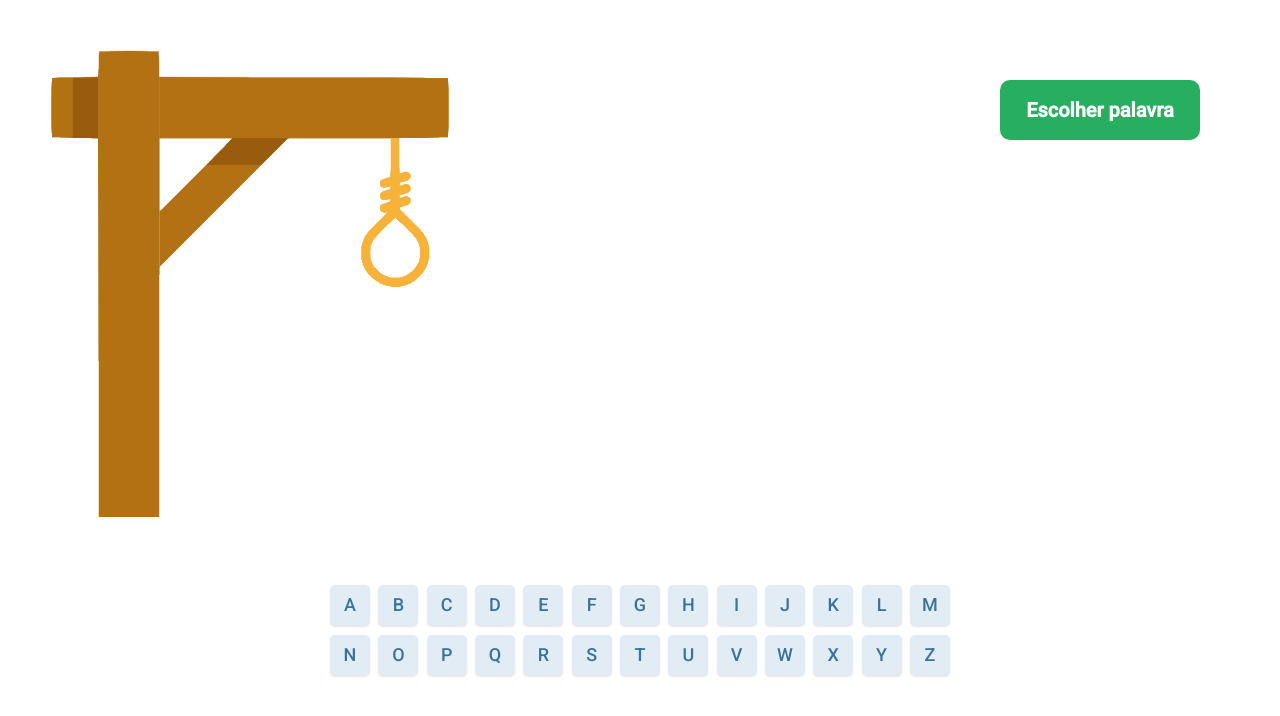
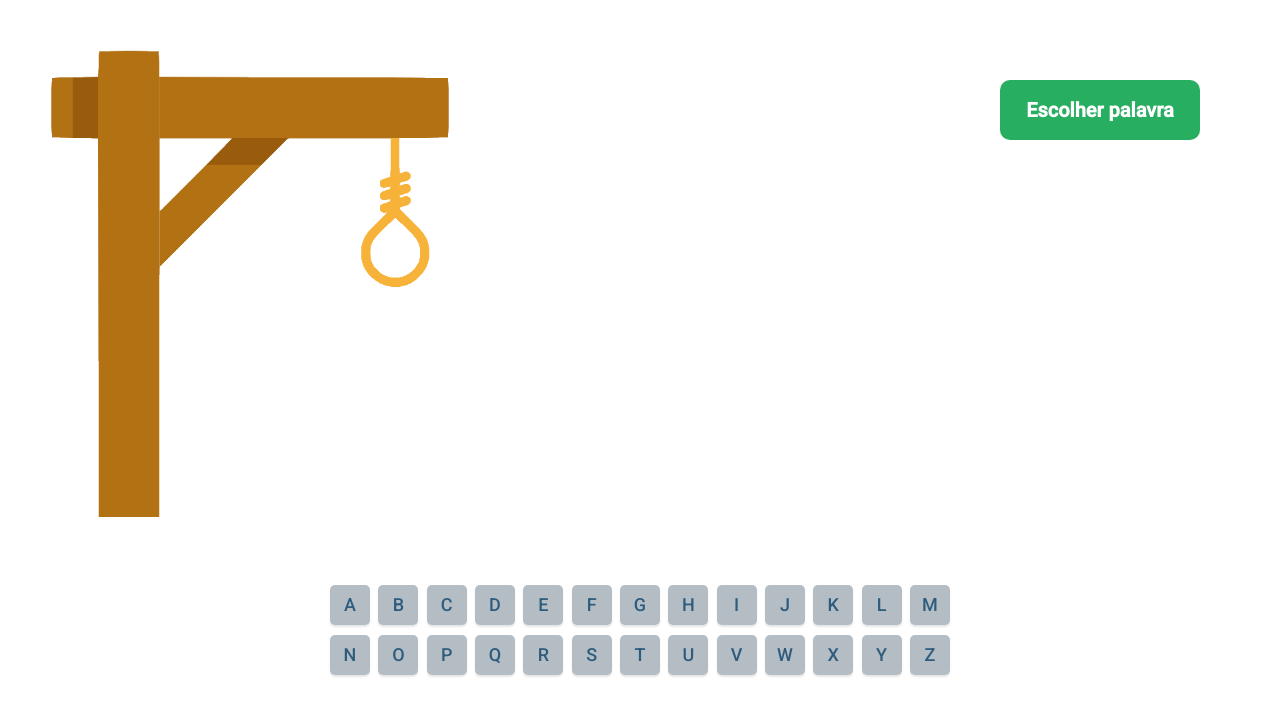
Before and after one commit to 01AndersonDuarte/projeto8-jogoforca, a React app: page / in a window 1280 px wide. Built offline with nearby package versions, Linux system fonts and the light colour scheme.

Commit message:
Versão com o requisito Fim de Jogo implementado

```diff
--- a/src/components/App.js
+++ b/src/components/App.js
@@ -17,48 +17,71 @@ export default function App() {
   const forcas = [forca0, forca1, forca2, forca3, forca4, forca5, forca6];
   const [forca, setForca] = useState(forcas[0]);
   const [erro, setErro] = useState(1);
+  const [acerto, setAcerto] = useState(0);
+
   const [letras, setLetras] = useState("");
   const [palavraGerada, setPalavraGerada] = useState("");
-  let espacos=[];
+
+  const [botaoEstado, setBotaoEstado] = useState(true);
+  const [fimJogo, setFimJogo] = useState("");
+  const [reiniciarJogo, setReiniciarJogo] = useState(0);
 
   function gerarPalavra(){
+    setReiniciarJogo(1);
     let indice = Math.floor(Math.random() * (palavras.length-1));
     setPalavraGerada(palavras[indice]);
-    espacos=[];
+    console.log(palavras[indice]);
+    let espacos=[];
     for(let i=0; i<palavras[indice].length; i++){
       espacos.push("_");
     }
     setLetras(espacos.join(' '));
+    setBotaoEstado(false);
+    setForca(forcas[0]);
+    setErro(1);
+    setAcerto(0)
+    setFimJogo("");
+    if(botaoEstado){
+      setReiniciarJogo(0);
+    }
   }
   function tentativaLetra(letra){
+    setReiniciarJogo(0);
     let espacos=letras.split(' ');
     let acertou=0;
 
     for(let i=0; i<palavraGerada.length; i++){
       if(letra===palavraGerada[i].toUpperCase()){
-        acertou=1;
+        acertou++;
         espacos[i]=palavraGerada[i];
       }
     }
-    if(acertou){
+    if(acertou!==0){
+      console.log((acerto+acertou)+"==="+(palavraGerada.length));
+      if(acerto+acertou===palavraGerada.length){
+        setBotaoEstado(true);
+        setFimJogo("vencedor");
+        setReiniciarJogo(reiniciarJogo+1);
+      }
+      setAcerto(acerto+acertou);
       setLetras(espacos.join(' '));
       return;
     }else if(erro<=6){
-      //atualizar imagem caso não acerte a letra
       setErro(erro+1);
       setForca(forcas[erro]);
       if(erro==6){
-        setTimeout(()=>{
-          alert("Você perdeu");
-        }, 1000);
+        setBotaoEstado(true);
+        setLetras(palavraGerada);
+        setFimJogo("perdedor");
+        setReiniciarJogo(reiniciarJogo+1);
       }
       return;
     }
   }
   return (
     <>
-      <Jogo forca={forca} letras={letras} gerarPalavra={gerarPalavra}/>
-      <Letras tentativaLetra={tentativaLetra}/>
+      <Jogo forca={forca} letras={letras} gerarPalavra={gerarPalavra} fimJogo={fimJogo}/>
+      <Letras botaoEstado={botaoEstado} tentativaLetra={tentativaLetra} reiniciarJogo={reiniciarJogo}/>
     </>
   );
 }
--- a/src/components/Jogo.js
+++ b/src/components/Jogo.js
@@ -1,6 +1,4 @@
-// import forca0 from "../assets/forca0.png";
-
-export default function Jogo({forca, letras, gerarPalavra}){
+export default function Jogo({forca, letras, gerarPalavra, fimJogo}){
     return (
         <div className="topo-jogo">
             <div className="imagem-forca">
@@ -8,7 +6,7 @@ export default function Jogo({forca, letras, gerarPalavra}){
             </div>
             <div className="palavra-forca">
                 <button onClick={gerarPalavra}>Escolher palavra</button>
-                <div>{letras}</div>
+                <div className={fimJogo}>{letras}</div>
             </div>
         </div>
     );
--- a/src/components/Letras.js
+++ b/src/components/Letras.js
@@ -1,20 +1,35 @@
-export default function Letras({tentativaLetra}){
+import { useState } from "react";
+
+export default function Letras({tentativaLetra, botaoEstado, reiniciarJogo}){
     const letras1 = ['A', 'B', 'C', 'D', 'E', 'F', 'G', 'H', 'I', 'J', 'K', 'L', 'M'];
     const letras2 = ['N', 'O', 'P', 'Q', 'R', 'S', 'T', 'U', 'V', 'W', 'X', 'Y', 'Z'];
     return(
         <div className="base-jogo">
             <div className="letras-jogo">
-                {letras1.map((l)=><BotaoLetra key={l} letra={l} tentativaLetra={tentativaLetra}/>)}
+                {letras1.map((l)=><BotaoLetra
+                key={l} letra={l} tentativaLetra={tentativaLetra} botaoEstado={botaoEstado} reiniciarJogo={reiniciarJogo}/>)}
             </div>
             <div className="letras-jogo">
-                {letras2.map((l)=><BotaoLetra key={l} letra={l} tentativaLetra={tentativaLetra}/>)}
+                {letras2.map((l)=><BotaoLetra
+                key={l} letra={l} tentativaLetra={tentativaLetra} botaoEstado={botaoEstado} reiniciarJogo={reiniciarJogo}/>)}
             </div>
         </div>
     );
 }
 
-function BotaoLetra(props){
+function BotaoLetra({letra, tentativaLetra, botaoEstado, reiniciarJogo}){
+    const [estadoUnico, setEstadoUnico] = useState([false, 0]);
+    if(reiniciarJogo>0 && estadoUnico[1]===1){
+        setEstadoUnico([false, 0]);
+    }
+    function desativarBotao(){
+        setEstadoUnico([true, 1]);
+    }
     return (
-        <button onClick={()=>props.tentativaLetra(props.letra)}>{props.letra}</button>
+        <button onClick={()=>{
+            tentativaLetra(letra);
+            desativarBotao();
+        }} disabled = {botaoEstado ? botaoEstado : estadoUnico[0]}
+        className={botaoEstado ? "desabilitado" : (estadoUnico[0] ? "desabilitado" : "")}>{letra}</button>
     );
 }
--- a/src/css/style.css
+++ b/src/css/style.css
@@ -38,7 +38,6 @@ button:hover{
 }
 .palavra-forca div{
     font-size: 50px;
-    color: #000000;
     text-align: center;
 }
 
@@ -68,3 +67,13 @@ button:hover{
     justify-content: space-between;
     align-items: center;
 }
+
+.vencedor{
+    color: green;
+}
+.perdedor{
+    color: red;
+}
+.desabilitado{
+    filter: brightness(80%);
+}
```
